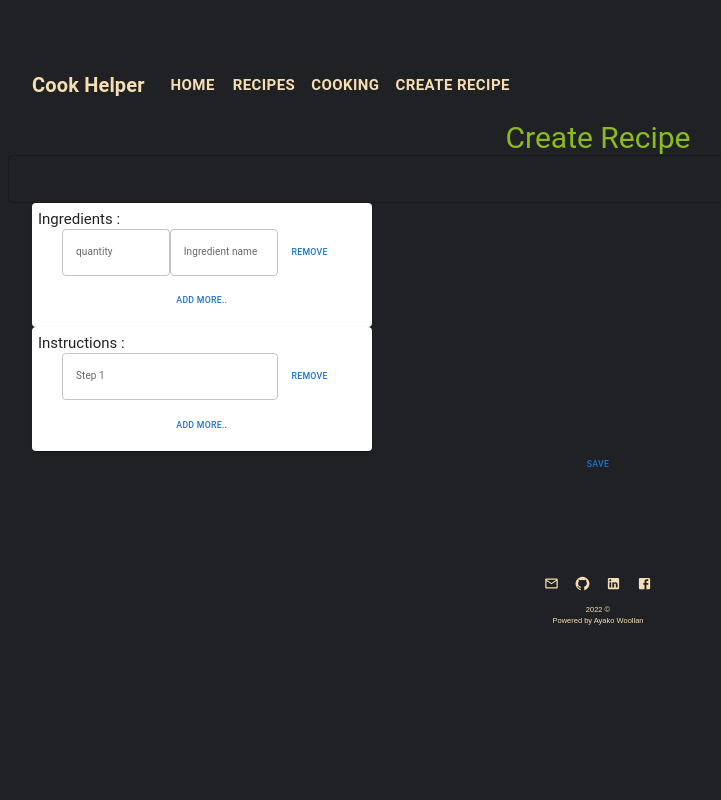
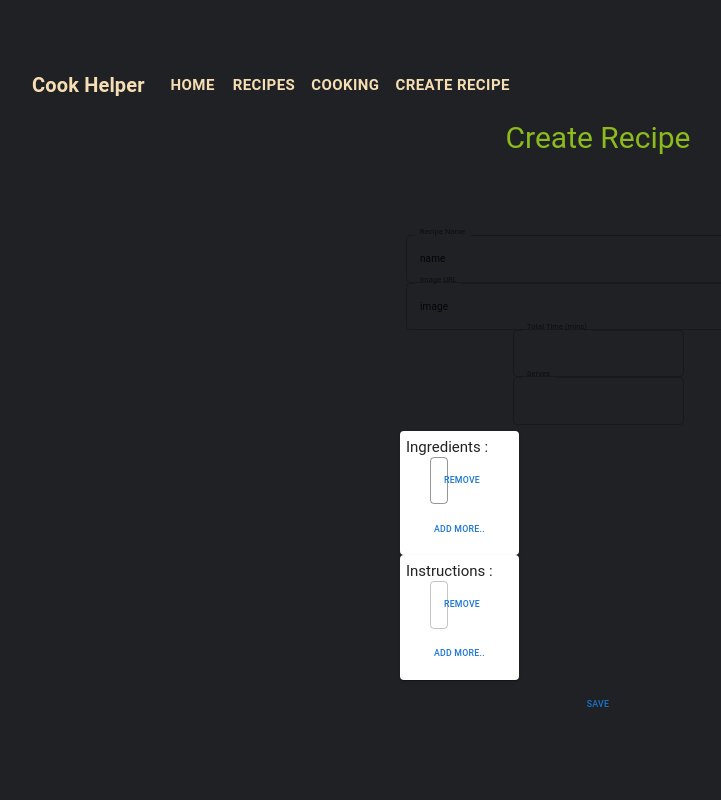
Before and after one commit to ayacomputer/cook-helper, a React (Create React App) app in the folder client/: page /createRecipe in a window 1280 px wide. Shown: the top 800 px of the page, without its empty margins (42-763 px from the left). Built offline with nearby package versions, Linux system fonts and the light colour scheme.

Commit message:
editing createRecipe

```diff
--- a/client/src/components/ingredientForm.jsx
+++ b/client/src/components/ingredientForm.jsx
@@ -6,7 +6,7 @@ export default function IngredientForm() {
 
     const [ingredientsFields, setIngredientsFields] = useState([
         { name: '', qty: '' },
-    ], [])
+    ])
     const handleFormChange = (event, index) => {
         let data = [...ingredientsFields];
         data[index][event.target.name] = event.target.value;
@@ -30,7 +30,7 @@ export default function IngredientForm() {
         <>
             <Card container style={{ width: "30%", padding: "0.2em" }}>
                 <Typography variant="h5" style={{ textAlign: "left" }} >Ingredients :</Typography>
-                {ingredientsFields.map((form, index) => {
+                {ingredientsFields.map((ingredient, index) => {
                     return (
                         <> <Container style={{ display: "flex", justifyDirection: "column", textAlign: "center" }}>
                             <TextField
@@ -40,7 +40,7 @@ export default function IngredientForm() {
                                 label="quantity"
                                 type="text"
                                 onChange={event => handleFormChange(event, index)}
-                                value={form.qty}
+                                value={ingredient.qty}
                                 size="standard"
                             />
                             <TextField
@@ -50,7 +50,7 @@ export default function IngredientForm() {
                                 label="Ingredient name"
                                 type="text"
                                 onChange={event => handleFormChange(event, index)}
-                                value={form.name}
+                                value={ingredient.name}
                                 size="standard"
                             />
                             <Button onClick={() => removeIngredientsFields(index)}>Remove </Button>
--- a/client/src/pages/createRecipe.jsx
+++ b/client/src/pages/createRecipe.jsx
@@ -1,33 +1,90 @@
-import { Box, TextField, Typography, Container, Button, Card, FormGroup } from '@mui/material';
+import { Box, TextField, Typography, Container, Button, Card, FormGroup, Grid } from '@mui/material';
 import React, { useState } from 'react';
 import { useMutation } from '@apollo/client';
 import NavBar from '../layouts/NavBar';
 import { CREATE_RECIPE } from '../utils/mutations';
 import IngredientForm from '../components/ingredientForm';
 import StepsForm from '../components/stepsForm';
+import CssBaseline from '@mui/material/CssBaseline';
 
 export default function CreateRecipe() {
     // const [recipeFormData, setRecipeFormData] = useState();
     // const [createRecipe] = useMutation(CREATE_RECIPE);
     const [recipeFields, setRecipeFields] = useState([
         { image: '', name: '', serves: '' },
-    ], [])
+    ])
+
+    const handleRecipeFormChange = (event, index) => {
+        let data = [...recipeFields];
+        data[index][event.target.name] = event.target.value;
+        setRecipeFields(data);
+    }
+
+
     return (
         <>
             <NavBar />
             <Typography variant="h3">Create Recipe</Typography>
             <FormGroup>
-                <TextField>
+                <Container component="main" maxWidth="xs" >
+                    <Box sx={{
+                        marginTop: 3,
+                        display: 'flex',
+                        flexDirection: 'column',
+                        alignItems: 'center',
+                    }} style={{ padding: "0.2em" }}>
+                        <TextField
+                            item
+                            id="recipeName"
+                            name="name"
+                            label="Recipe Name"
+                            type="text"
+                            onChange={event => handleRecipeFormChange(event)}
+                            value="name"
+                            size="standard"
+                            fullWidth
+                        />
+                        <TextField
+                            item
+                            id="imageUrl"
+                            name="imageUrl"
+                            label="Image URL"
+                            type="text"
+                            onChange={event => handleRecipeFormChange(event)}
+                            value="image"
+                            size="standard"
+                            fullWidth
+                        />
+                        <TextField
+                            item
+                            id="totalTime"
+                            name="totalTime"
+                            label="Total Time (mins)"
+                            type="number"
+                            onChange={event => handleRecipeFormChange(event)}
+                            value="totalTime"
+                            size="standard"
 
-                </TextField>
+                        />
+                        <TextField
+                            item
+                            id="serves"
+                            name="serves"
+                            label="Serves"
+                            type="number"
+                            onChange={event => handleRecipeFormChange(event)}
+                            value="serves"
+                            size="standard"
 
-                <Container>
-                    <IngredientForm />
-                    <StepsForm />
+                        />
+
+                    </Box>
+                    <Grid item>
+                        <IngredientForm />
+                        <StepsForm />
+                    </Grid>
+                    <Button>Save</Button>
                 </Container>
-
-
-                <Button>Save</Button>
             </FormGroup>
 
 
```
Also changed, not shown: 1 other file (tests, documents, lock files or other folders).
